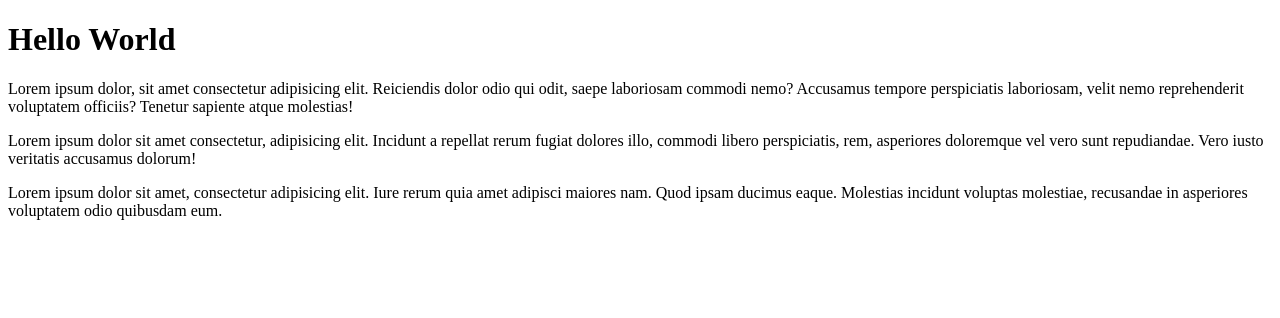
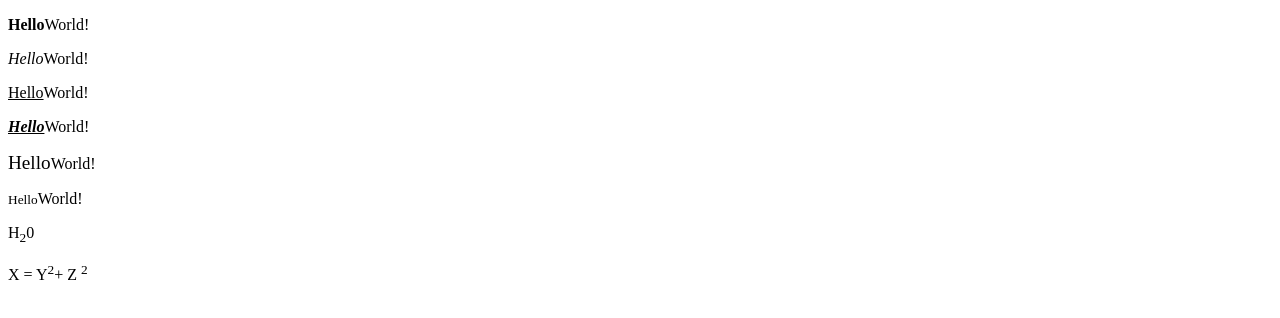
Before and after one commit to Leonardlugtu/panGIT, a plain HTML site: page index.html in a window 1280 px wide. Drawn offline with Linux system fonts and the light colour scheme.

Commit message:
Finish Exercise

```diff
--- a/index.html
+++ b/index.html
@@ -7,9 +7,21 @@
     <title>Document</title>
 </head>
 <body>
-    <h1>Hello World</h1>
+    <!-- <h1>Hello World</h1>
     <p>Lorem ipsum dolor, sit amet consectetur adipisicing elit. Reiciendis dolor odio qui odit, saepe laboriosam commodi nemo? Accusamus tempore perspiciatis laboriosam, velit nemo reprehenderit voluptatem officiis? Tenetur sapiente atque molestias!</p>
     <p>Lorem ipsum dolor sit amet consectetur, adipisicing elit. Incidunt a repellat rerum fugiat dolores illo, commodi libero perspiciatis, rem, asperiores doloremque vel vero sunt repudiandae. Vero iusto veritatis accusamus dolorum!</p>
-    <p>Lorem ipsum dolor sit amet, consectetur adipisicing elit. Iure rerum quia amet adipisci maiores nam. Quod ipsam ducimus eaque. Molestias incidunt voluptas molestiae, recusandae in asperiores voluptatem odio quibusdam eum.</p>
+    <p>Lorem ipsum dolor sit amet, consectetur adipisicing elit. Iure rerum quia amet adipisci maiores nam. Quod ipsam ducimus eaque. Molestias incidunt voluptas molestiae, recusandae in asperiores voluptatem odio quibusdam eum.</p> -->
+    <p>
+        <h><b>Hello</b>World!</h>
+    </p>
+    <p><i>Hello</i>World!</p>
+    <p><u>Hello</u>World!</p>
+    <p><b><i><u>Hello</u></i></b>World!</p>
+    <p><big>Hello</big>World!</p>
+    <P><small>Hello</small>World!</P>
+    <P>H<sub>2</sub>0</P>
+    <p>X = Y<sup>2</sup>+ Z <sup>2</sup></p>
+
+
 </body>
 </html>
```
